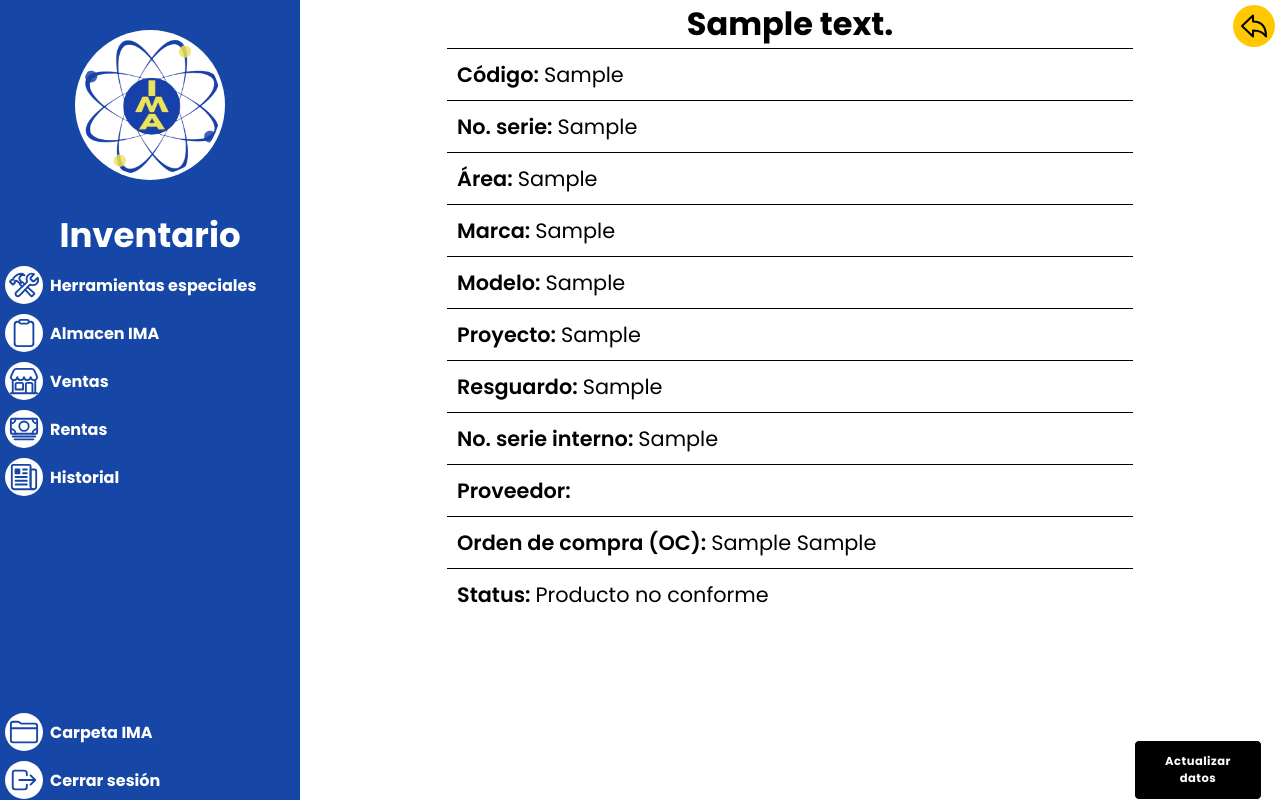
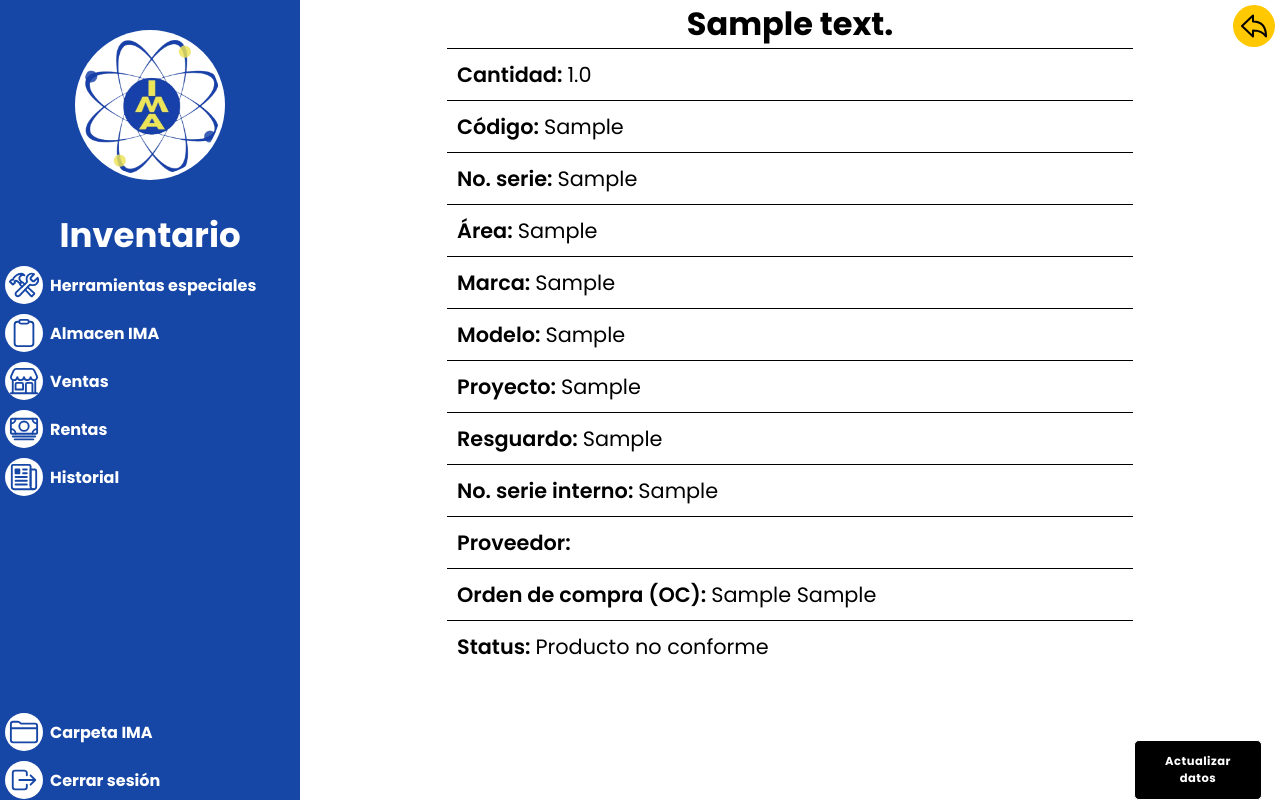
Before and after one commit to DRUMPADD/inventory_django_project, a Django app: page /equipos/1 in a window 1280 px wide. Run offline with Django 4.2, Linux system fonts and the light colour scheme; a user stored in the database is signed in; tables that the repository leaves empty hold one stand-in row (values such as "Sample post"); some libraries are stand-ins or nearby versions.

Commit message:
Quantity field added to show in view

```diff
--- a/app/templates/item.html
+++ b/app/templates/item.html
@@ -11,6 +11,10 @@
             <a href="{% url 'app:items' %}" class="btn-back"><ion-icon name="arrow-undo-outline"></ion-icon></a>
         </div>
         <div class="tool-content-info">
+            <p class="content">
+                <span class="title-tool">Cantidad:</span>
+                <span>{{ item.cantidad|default:0 }}</span>
+            </p>
             <p class="content">
                 <span class="title-tool">Código:</span>
                 <span>{{ item.codigo|default:"" }}</span>
```
